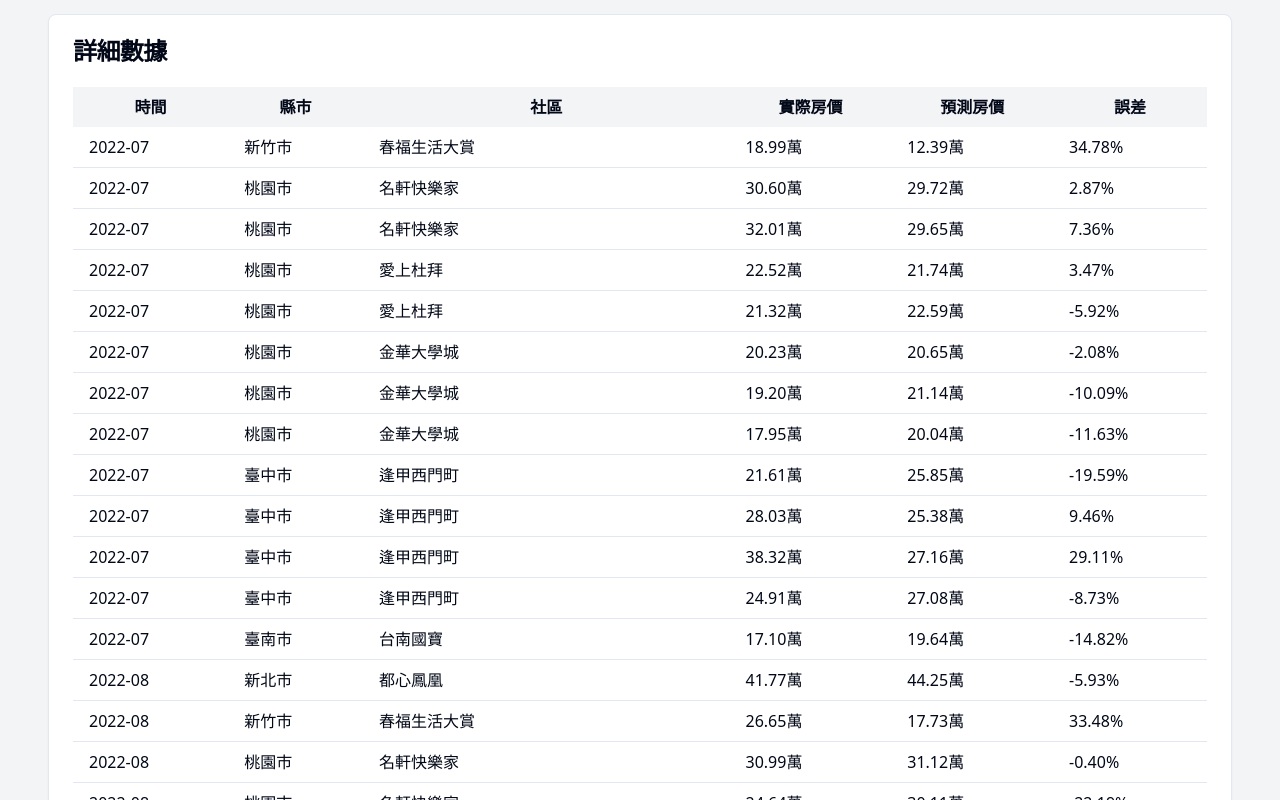
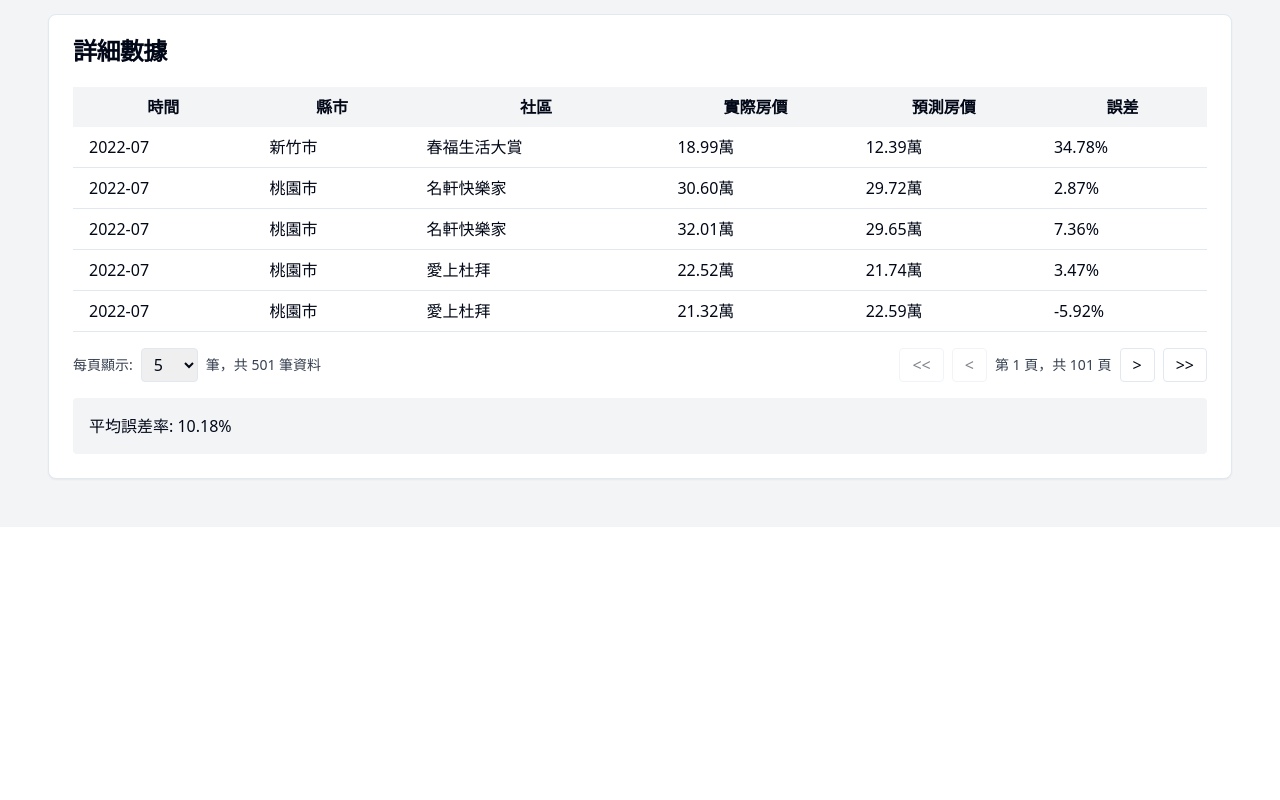
Before and after one commit to ammosu/complex-price-analysis, a React (Vite) app: page / in a window 1280 px wide. Shown: the part 680-1480 px from the top of the page. After the commit the page ends 1207 px from the top, so only its background shows below. Built offline with nearby package versions, Linux system fonts and the light colour scheme.

Commit message:
[edit] num. pages

```diff
--- a/src/components/PriceComparisonChart.jsx
+++ b/src/components/PriceComparisonChart.jsx
@@ -18,6 +18,8 @@ const PriceComparisonChart = () => {
   const [selectedComplex, setSelectedComplex] = useState('all');
   const [sortField, setSortField] = useState(null);
   const [sortDirection, setSortDirection] = useState('asc');
+  const [currentPage, setCurrentPage] = useState(1);
+  const [pageSize, setPageSize] = useState(5);
 
   // 處理排序
   const handleSort = (field) => {
@@ -2791,8 +2793,10 @@ const PriceComparisonChart = () => {
                 </tr>
               </thead>
               <tbody>
-                {getDetailedData.map((item, index) => (
-                  <tr key={index} className="border-b">
+                {getDetailedData
+                  .slice((currentPage - 1) * pageSize, currentPage * pageSize)
+                  .map((item, index) => (
+                  <tr key={index} className="border-b hover:bg-gray-50">
                     <td className="px-4 py-2">{item.time}</td>
                     <td className="px-4 py-2">{item.county}</td>
                     <td className="px-4 py-2">{item.complex_name}</td>
@@ -2806,6 +2810,66 @@ const PriceComparisonChart = () => {
               </tbody>
             </table>
           </div>
+
+          {/* 分頁控制 */}
+          <div className="mt-4 flex items-center justify-between">
+            <div className="flex items-center space-x-2">
+              <span className="text-sm text-gray-700">每頁顯示:</span>
+              <select
+                value={pageSize}
+                onChange={(e) => {
+                  setPageSize(Number(e.target.value));
+                  setCurrentPage(1);  // 重置到第一頁
+                }}
+                className="border rounded px-2 py-1"
+              >
+                <option value={5}>5</option>
+                <option value={10}>10</option>
+                <option value={20}>20</option>
+                <option value={50}>50</option>
+              </select>
+              <span className="text-sm text-gray-700">
+                筆，共 {getDetailedData.length} 筆資料
+              </span>
+            </div>
+
+            <div className="flex items-center space-x-2">
+              <button
+                onClick={() => setCurrentPage(1)}
+                disabled={currentPage === 1}
+                className="px-3 py-1 border rounded hover:bg-gray-100 disabled:opacity-50 disabled:cursor-not-allowed"
+              >
+                {'<<'}
+              </button>
+              <button
+                onClick={() => setCurrentPage(prev => Math.max(prev - 1, 1))}
+                disabled={currentPage === 1}
+                className="px-3 py-1 border rounded hover:bg-gray-100 disabled:opacity-50 disabled:cursor-not-allowed"
+              >
+                {'<'}
+              </button>
+
+              <span className="text-sm text-gray-700">
+                第 {currentPage} 頁，共 {Math.ceil(getDetailedData.length / pageSize)} 頁
+              </span>
+
+              <button
+                onClick={() => setCurrentPage(prev => Math.min(prev + 1, Math.ceil(getDetailedData.length / pageSize)))}
+                disabled={currentPage === Math.ceil(getDetailedData.length / pageSize)}
+                className="px-3 py-1 border rounded hover:bg-gray-100 disabled:opacity-50 disabled:cursor-not-allowed"
+              >
+                {'>'}
+              </button>
+              <button
+                onClick={() => setCurrentPage(Math.ceil(getDetailedData.length / pageSize))}
+                disabled={currentPage === Math.ceil(getDetailedData.length / pageSize)}
+                className="px-3 py-1 border rounded hover:bg-gray-100 disabled:opacity-50 disabled:cursor-not-allowed"
+              >
+                {'>>'}
+              </button>
+            </div>
+          </div>
+
           <div className="mt-4 p-4 bg-gray-100 rounded">
             <p>平均誤差率: {averageError}%</p>
           </div>
```
